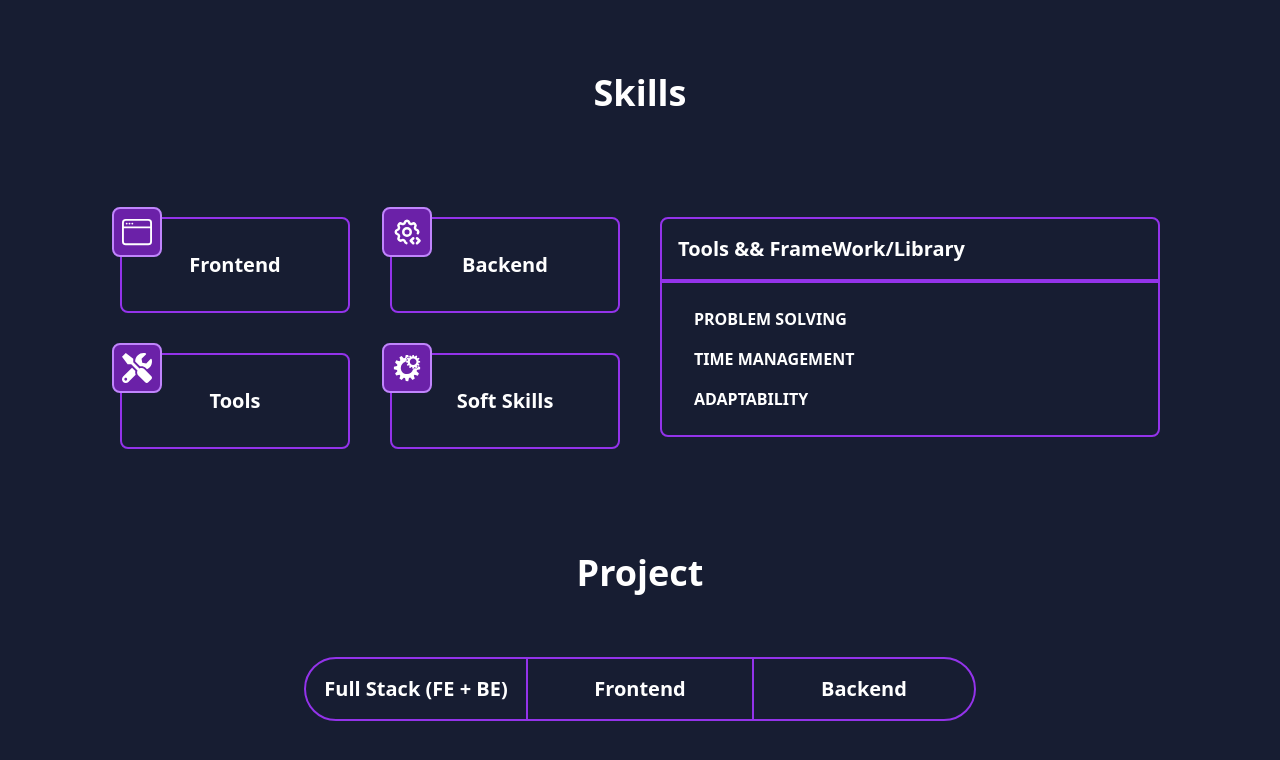
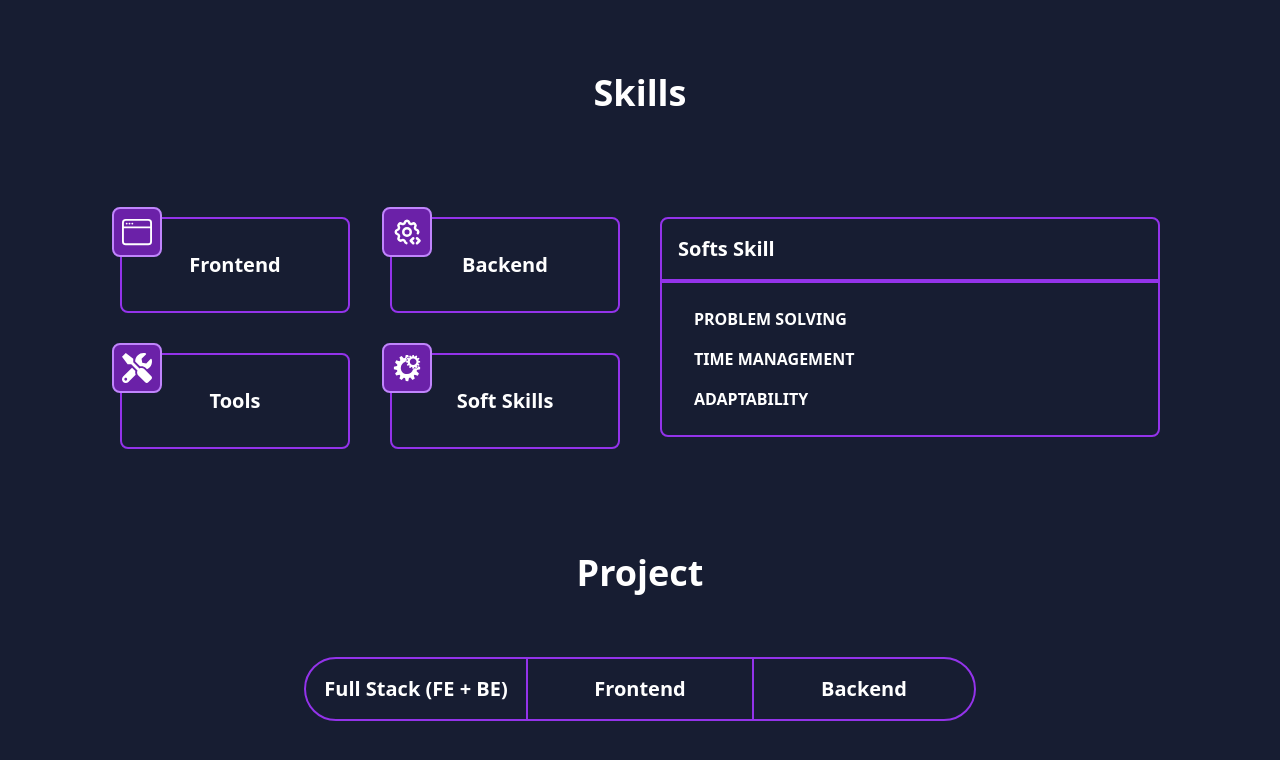
Before and after one commit to mahendra-singh-jhala/Portfolio-frontend, a React (Create React App) app: page / in a window 1280 px wide. Both pictures are taken after a click on the element "Soft Skills". Shown: the part 1460-2220 px from the top of the page. Built offline with nearby package versions, Linux system fonts and the light colour scheme.

Commit message:
first commit

```diff
--- a/src/pages/Skill/Skill.js
+++ b/src/pages/Skill/Skill.js
@@ -127,7 +127,7 @@ const Skill = () => {
                             initial={{ opacity: 0, x: 100 }}
                             transition={{ duration: 0.7 }}
                         >
-                            <h2 className="text-xl font-semibold border-2 p-4 rounded-t-lg border-purple-600">Tools && FrameWork/Library</h2>
+                            <h2 className="text-xl font-semibold border-2 p-4 rounded-t-lg border-purple-600">Softs Skill</h2>
                             <ul className="uppercase border-2 p-4 font-bold border-purple-600 max-h-44 overflow-y-auto custom-scrollbar rounded-b-lg">
                                 <li className="py-2 from-purple-500 to-purple-900 hover:bg-gradient-to-bl cursor-pointer rounded-lg ps-4">Problem Solving</li>
                                 <li className="py-2 from-purple-500 to-purple-900 hover:bg-gradient-to-bl cursor-pointer rounded-lg ps-4">Time Management</li>
```
